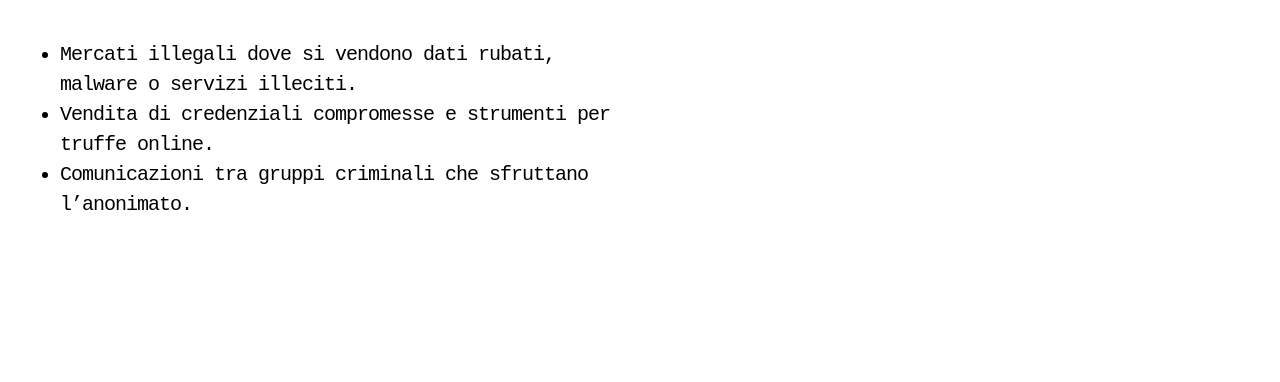
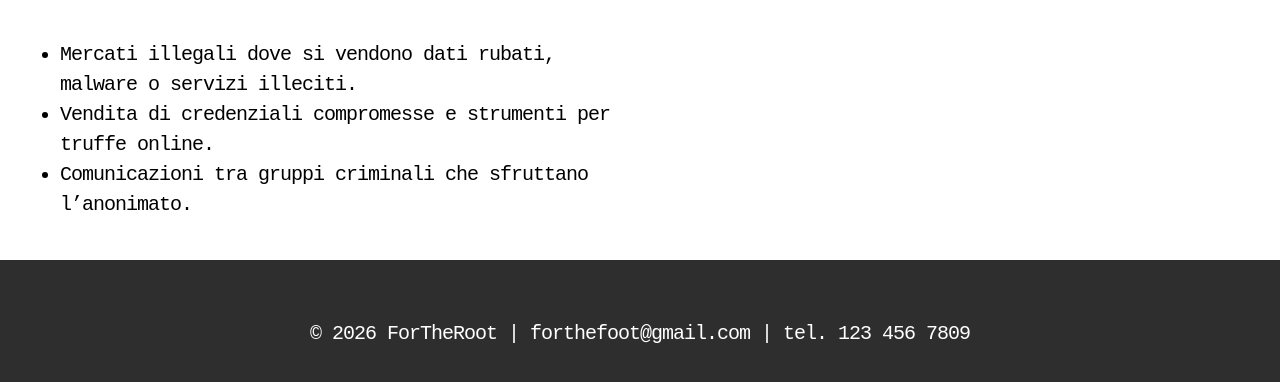
Before and after one commit to hu9go/ForTheRoot, a website: page index.html in a window 1280 px wide. Shown: the part 2427-2809 px from the top of the page. Before the commit the page ends 2667 px from the top, so only its background shows below. Drawn offline with Linux system fonts and the light colour scheme.

Commit message:
added footer

```diff
--- a/css/style.css
+++ b/css/style.css
@@ -137,3 +137,12 @@ button {
     cursor: pointer;
     transition: 0.175s;
 }
+
+footer {
+  background: #2e2e2e;
+  color: #fff;
+  text-align: center;
+  height: 200px;
+  padding: 3%;
+  width: 100%;
+}
--- a/index.html
+++ b/index.html
@@ -218,7 +218,8 @@
 
         </main>
 
-        <footer></footer>
+        <footer> <p>&copy; 2026 ForTheRoot | forthefoot@gmail.com | tel. 123 456 7809</p>
+  </footer>
 
         <script src="js/script.js"></script>
     </body>
```
